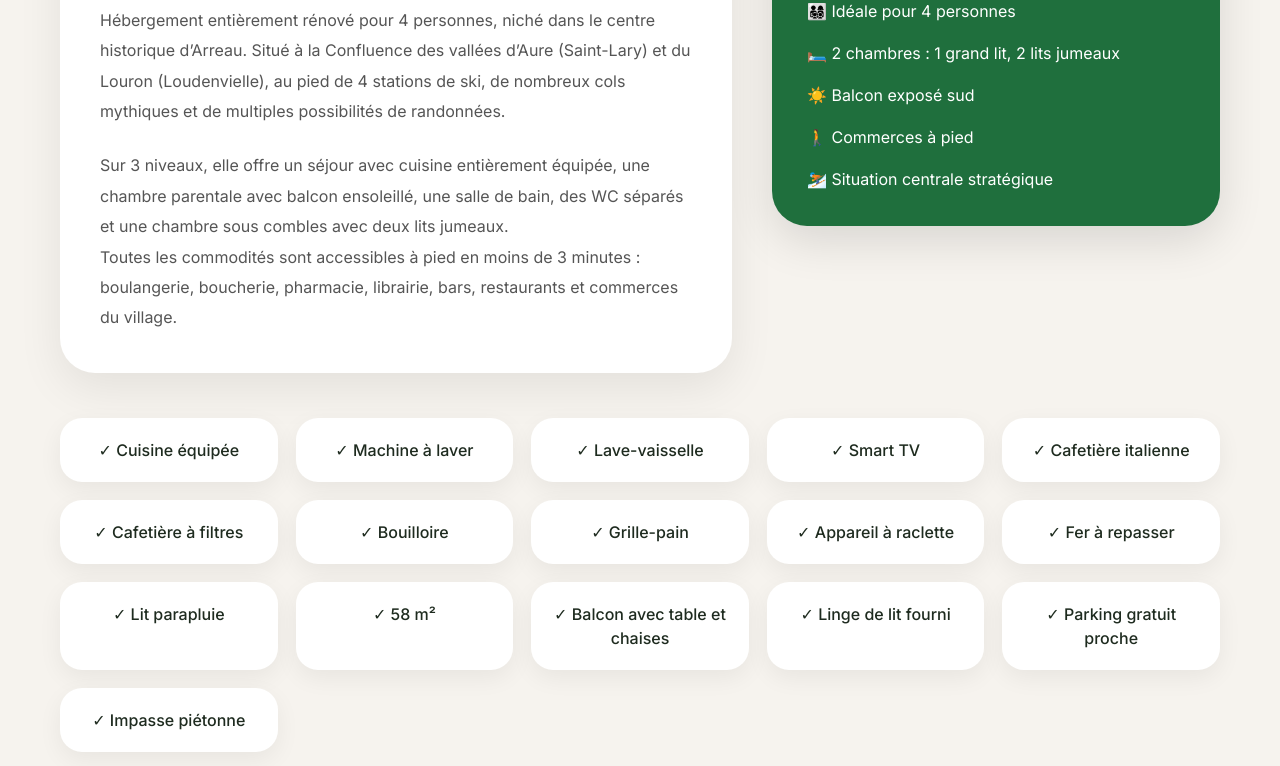
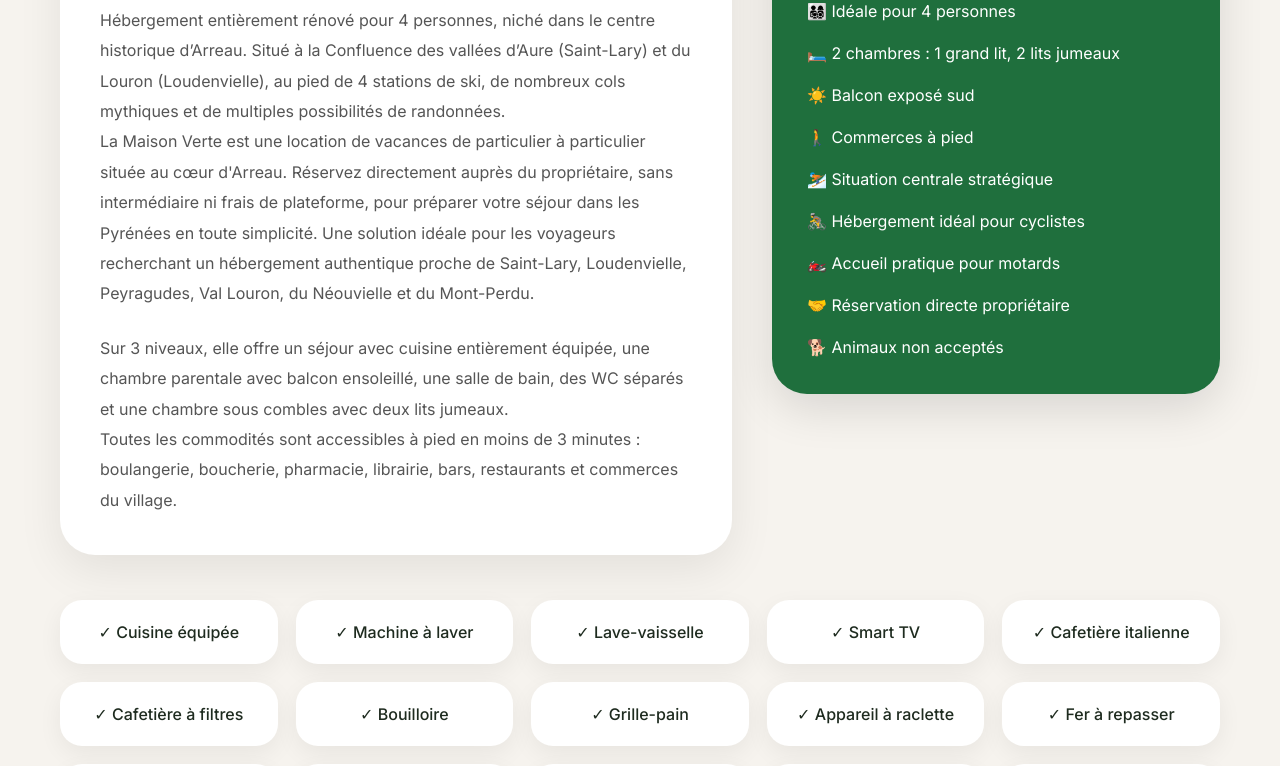
Before and after one commit to lamaisonverte65/site-maison-verte, a React (Vite) app: page / in a window 1280 px wide. Shown: the part 1120-1886 px from the top of the page. Built offline with nearby package versions, Linux system fonts and the light colour scheme; no server answers; the database is empty.

Commit message:
Ameliore SEO site et guide activites

```diff
--- a/src/components/MaisonVerte.jsx
+++ b/src/components/MaisonVerte.jsx
@@ -140,6 +140,11 @@ export default function MaisonVerte() {
           question: "Les draps et serviettes sont-ils fournis ?",
           answer:
             "Le linge de lit est fourni pour votre séjour. Les serviettes de toilette ne sont en revanche pas incluses dans la location.",
+        },
+        {
+          question: "Les animaux sont-ils acceptés ?",
+          answer:
+            "Non. Les animaux ne sont pas acceptés à La Maison Verte afin de préserver le confort de tous les voyageurs et la qualité du logement.",
         },
         {
           question: "La maison est-elle adaptée aux familles avec enfants ?",
@@ -750,7 +755,7 @@ export default function MaisonVerte() {
         </title>
         <meta
           name="description"
-          content="Location de vacances à Arreau pour 4 personnes, au cœur de la vallée d’Aure. Maison rénovée proche Saint-Lary, Peyragudes, Loudenvielle et des randonnées."
+          content="Location de vacances de particulier à particulier à Arreau pour 4 personnes. Réservation directe auprès du propriétaire, sans intermédiaire, proche Saint-Lary, Peyragudes, Loudenvielle, Val Louron et du Néouvielle."
         />
         <link rel="canonical" href="https://lamaisonverte65.fr/" />
         <meta
@@ -759,7 +764,7 @@ export default function MaisonVerte() {
         />
         <meta
           property="og:description"
-          content="Ravissante maison rénovée en location pour 4 personnes à Arreau, dans les Hautes Pyrénées (Occitanie). Un gîte proche de Saint-Lary, de Loudenvielle, du Néouvielle et de l'Espagne, dans un cadre naturel et reposant."
+          content="Ravissante maison rénovée en location de particulier à particulier pour 4 personnes à Arreau. Réservation directe propriétaire, sans intermédiaire, proche de Saint-Lary, Loudenvielle, Peyragudes, Val Louron, du Néouvielle et de l'Espagne."
         />
 
         <meta
@@ -805,7 +810,7 @@ export default function MaisonVerte() {
             identifier: "lamaisonverte65-arreau",
             name: "La Maison Verte - Arreau",
             description:
-              "Ravissante maison rénovée à Arreau, proche de Saint-Lary, Loudenvielle et de la réserve du Néouvielle. Une location chaleureuse pour 4 personnes au cœur des Pyrénées.",
+              "Ravissante maison rénovée à Arreau, proche de Saint-Lary, Loudenvielle, Peyragudes, Val Louron et de la réserve du Néouvielle. Une location chaleureuse de particulier à particulier pour 4 personnes, avec réservation directe auprès du propriétaire, au cœur des Pyrénées.",
             url: "https://lamaisonverte65.fr/",
             image: [
               "https://lamaisonverte65.fr/hero.jpg",
@@ -1100,7 +1105,7 @@ export default function MaisonVerte() {
       <h1
         style={{
           fontFamily: "'Cormorant Garamond', serif",
-          fontSize: "clamp(3.4rem, 9vw, 7rem)",
+          fontSize: "clamp(4.2rem, 11vw, 7rem)",
           marginBottom: "24px",
           fontWeight: "600",
           letterSpacing: "-2px",
@@ -1269,6 +1274,21 @@ export default function MaisonVerte() {
               stations de ski, de nombreux cols mythiques et de multiples
               possibilités de randonnées.
             </p>
+
+            <p
+              style={{
+                lineHeight: "1.9",
+                color: "#555",
+              }}
+            >
+              La Maison Verte est une location de vacances de particulier à
+              particulier située au cœur d'Arreau. Réservez directement auprès
+              du propriétaire, sans intermédiaire ni frais de plateforme, pour
+              préparer votre séjour dans les Pyrénées en toute simplicité. Une
+              solution idéale pour les voyageurs recherchant un hébergement
+              authentique proche de Saint-Lary, Loudenvielle, Peyragudes, Val
+              Louron, du Néouvielle et du Mont-Perdu.
+            </p>
             <br></br>
             <p
               style={{
@@ -1324,6 +1344,10 @@ export default function MaisonVerte() {
               <div>☀️ Balcon exposé sud</div>
               <div>🚶 Commerces à pied</div>
               <div>⛷️ Situation centrale stratégique </div>
+              <div>🚴 Hébergement idéal pour cyclistes</div>
+              <div>🏍️ Accueil pratique pour motards</div>
+              <div>🤝 Réservation directe propriétaire</div>
+              <div>🐕 Animaux non acceptés</div>
             </div>
           </div>
         </div>
@@ -1351,6 +1375,8 @@ export default function MaisonVerte() {
             "58 m²",
             "Balcon avec table et chaises",
             "Linge de lit fourni",
+            "Animaux non acceptés",
+            "Réservation directe propriétaire",
             "Parking gratuit proche",
             "Impasse piétonne",
           ].map((item) => (
@@ -2009,7 +2035,13 @@ export default function MaisonVerte() {
             marginBottom: "45px",
           }}
         >
-          Sélectionnez vos dates d’arrivée et de départ.
+         <>
+            Sélectionnez vos dates d'arrivée et de départ.
+            <br />
+            Après acceptation de votre demande, un lien de paiement sécurisé, valable 24h, vous sera envoyé par email.
+            <br />
+            Votre réservation sera confirmée après règlement de l'acompte.
+          </>
         </p>
 
         <div
@@ -2444,7 +2476,7 @@ export default function MaisonVerte() {
                 <textarea
                   value={guestMessage}
                   onChange={(event) => setGuestMessage(event.target.value)}
-                  placeholder="Message optionnel : arrivée tardive, question particulière, ancien client..."
+                  placeholder="Message optionnel : arrivée tardive, question particulière, ancien client, promo..."
                   style={{
                     width: "100%",
                     minHeight: "110px",
--- a/src/pages/GuideValleesAureLouron.jsx
+++ b/src/pages/GuideValleesAureLouron.jsx
@@ -7,7 +7,9 @@ const travelTimes = [
   ["Peyragudes", "20 min"],
   ["Val Louron", "25 min"],
   ["Piau-Engaly", "35 min"],
+  ["Nistos Cap Nestès", "45 min"],
   ["Néouvielle / lac d'Orédon", "45 min"],
+  ["Vallée de Pineta / Mont-Perdu", "1h15"],
 ];
 
 const stayIdeas = [
@@ -35,7 +37,7 @@ const stayIdeas = [
       "Enchaîner les cols mythiques : Aspin, Azet, Peyresourde, Portet, Hourquette d'Ancizan",
       "Rouler en VTT, gravel ou enduro entre vallée d'Aure et vallée du Louron",
       "Randonner vers le Néouvielle et les grands lacs d'altitude",
-      "Découvrir parapente, trail, canyoning ou triathlon selon la saison",
+      "Découvrir parapente, trail, canyoning, rafting, pêche ou triathlon selon la saison",
     ],
   },
 ];
@@ -86,6 +88,7 @@ const guideSections = [
     paragraphs: [
       "En hiver, Arreau offre une situation très pratique pour varier les domaines skiables. Le téléphérique de Saint-Lary est à environ 15 minutes, le Pla d'Adet à environ 30 minutes, Peyragudes à environ 20 minutes, Val Louron à 25 minutes et Piau-Engaly à 35 minutes.",
       "Saint-Lary séduit par son village animé et son domaine skiable, Peyragudes par son exposition et ses équipements modernes, Val Louron par son ambiance familiale, et Piau-Engaly par son altitude et son environnement de haute montagne.",
+      "Les amateurs de ski nordique et de raquettes peuvent également découvrir deux secteurs remarquables. Côté français, Nistos Cap Nestès propose un domaine dédié au ski de fond, aux itinéraires nordiques et aux panoramas sur les Pyrénées. Côté espagnol, l'Espace Nordique Piau-Pineta permet de pratiquer ski de fond, raquettes et ski de randonnée dans un environnement préservé, au cœur du Parc National d'Ordesa et du Mont-Perdu.",
       "Selon la météo, l'enneigement ou le niveau des skieurs, il est donc facile d'adapter son programme sans être enfermé dans une seule station.",
     ],
   },
@@ -121,6 +124,8 @@ const guideSections = [
     caption: "Parapente au-dessus de Loudenvielle et du lac de Génos — Crédit photo : Wikimedia Commons.",
     paragraphs: [
       "Les vallées d'Aure et du Louron ne se limitent pas au ski et à la randonnée. Le parapente est l'une des activités phares du secteur, notamment autour de Loudenvielle, Peyragudes et du PLAF, le Pyrénées Louron Air Festival.",
+      "Les eaux vives permettent aussi de varier les plaisirs : rafting, canyoning et activités de rivière se pratiquent dans les vallées pyrénéennes et sur les secteurs adaptés selon la saison, l'encadrement et les niveaux d'eau.",
+      "Les vallées d'Aure et du Louron sont également appréciées des pêcheurs. La Neste d'Aure, la Neste du Louron, les torrents de montagne et les lacs d'altitude comme Orédon, Aubert ou Aumar offrent de nombreuses possibilités de pêche dans un environnement naturel préservé.",
       "La via ferrata de Camous permet de découvrir la verticalité pyrénéenne avec un parcours équipé accessible à différents niveaux. Le Parcours Aventure du Moudang, dans les gorges du Moudang à Aragnouet, combine accrobranche, via ferrata, ponts de singe et tyroliennes dans un cadre de montagne spectaculaire.",
       "Pour les familles ou les groupes, N'Co Park à Lannemezan propose aussi des parcours aventure, tyroliennes et activités en forêt. Côté canyoning, les vallées pyrénéennes offrent plusieurs possibilités, tandis que la Sierra de Guara, en Espagne, reste une référence européenne accessible pour une grande excursion à la journée.",
     ],
@@ -157,6 +162,8 @@ const guideSections = [
     paragraphs: [
       "Depuis Arreau, l'Espagne est une vraie possibilité d'excursion. Le tunnel de Bielsa permet de rejoindre le versant espagnol des Pyrénées, avec des ambiances très différentes en quelques kilomètres.",
       "Aínsa, le parc national d'Ordesa et du Mont-Perdu, Torla ou la Sierra de Guara offrent des idées de sorties remarquables pour les séjours d'une semaine. La Sierra de Guara est particulièrement réputée pour le canyoning, avec des parcours connus dans toute l'Europe.",
+      "La vallée de Pineta constitue l'une des plus belles excursions accessibles depuis Arreau. Dominée par les impressionnantes falaises du massif du Mont-Perdu, classé au patrimoine mondial de l'UNESCO, elle offre des paysages spectaculaires, des cascades, des randonnées accessibles et une ambiance de haute montagne unique dans les Pyrénées.",
+      "En hiver, l'Espace Nordique Piau-Pineta permet également la pratique du ski de fond, des raquettes, du ski de randonnée et des activités nordiques dans un cadre exceptionnel, entre Piau-Engaly, Bielsa, Pineta et le Parc National d'Ordesa et du Mont-Perdu.",
     ],
   },
   {
@@ -244,6 +251,8 @@ const usefulLinks = [
       ["Peyragudes", "https://www.peyragudes.com/"],
       ["Piau-Engaly", "https://www.piau-engaly.com/"],
       ["Val Louron", "https://www.val-louron-ski.com/"],
+      ["Espace Nordique Piau-Pineta", "https://piau-engaly.com/espace-nordique-piau-pineta/"],
+      ["Nistos Cap Nestès", "https://nistos-ski.fr/"],
     ],
   },
   {
@@ -263,6 +272,7 @@ const usefulLinks = [
       ["Via ferrata de Camous", "https://www.pyrenees2vallees.com/via-ferrata-vallees-aure-louron"],
       ["Parcours Aventure du Moudang", "https://parcoursaventuremoudang.com/"],
       ["N'Co Park Aventure", "https://ncopark.com/"],
+      ["Pêche Hautes-Pyrénées", "https://www.peche65.fr/"],
     ],
   },
   {
@@ -304,7 +314,7 @@ export default function GuideValleesAureLouron() {
         </title>
         <meta
           name="description"
-          content="Guide complet de la vallée d'Aure et du Louron depuis Arreau : ski, randonnée, vélo, VTT, parapente, canyoning, Néouvielle, patrimoine, événements, piémont et liens utiles."
+          content="Guide complet de la vallée d'Aure et du Louron depuis Arreau : ski, ski de fond à Nistos et Piau-Pineta, randonnée, pêche, vélo, VTT, parapente, canyoning, Néouvielle, Pineta, Mont-Perdu, patrimoine et liens utiles."
         />
         <link
           rel="canonical"
@@ -316,7 +326,7 @@ export default function GuideValleesAureLouron() {
         />
         <meta
           property="og:description"
-          content="Que faire autour d'Arreau ? Stations de ski, cols, VTT, parapente, Néouvielle, patrimoine, événements, grottes, bien-être et idées de séjour."
+          content="Que faire autour d'Arreau ? Stations de ski, ski nordique à Nistos et Piau-Pineta, pêche, cols, VTT, parapente, Néouvielle, vallée de Pineta, Mont-Perdu, patrimoine et idées de séjour."
         />
         <meta
           property="og:image"
```
